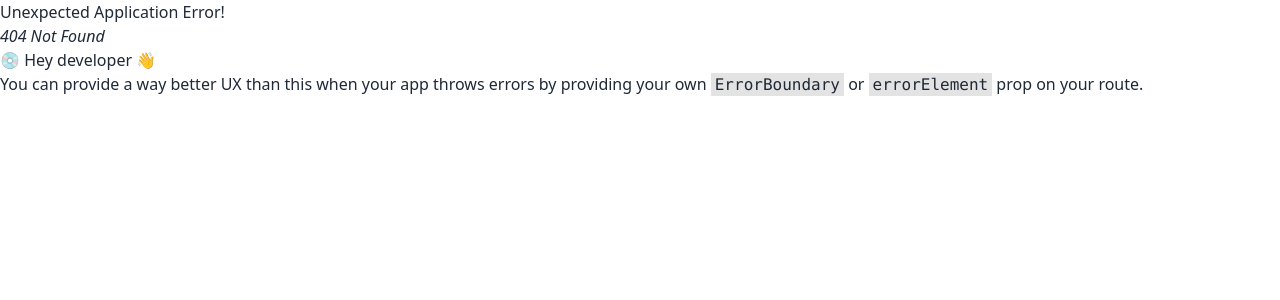
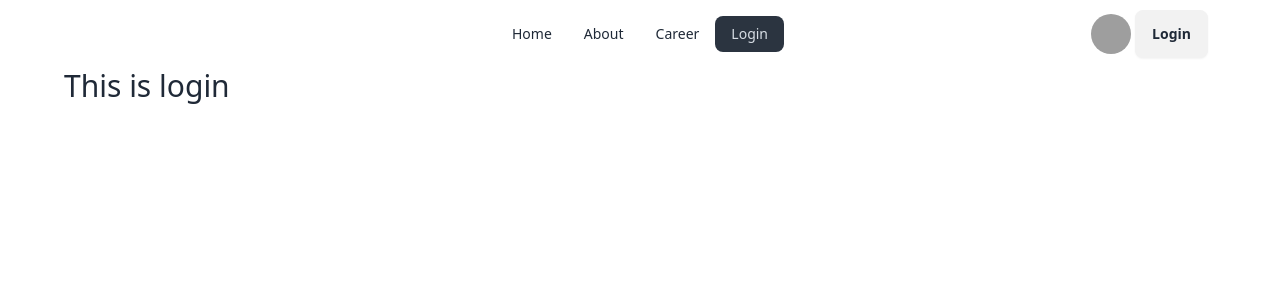
Before and after one commit to Hamed18/The-Daily-News, a React (Vite) app: page /login in a window 1280 px wide. Before the commit this address had no page. Shown: the top 300 px of the page. Built offline with nearby package versions, Linux system fonts and the light colour scheme; grey boxes are pictures that could not be loaded.

Commit message:
Clone existing contest and update remote origin (52_5-2)

```diff
--- /dev/null
+++ b/src/pages/Home/Login/Login.jsx
@@ -0,0 +1,12 @@
+import Navbar from "../../Shared/Navbar/Navbar";
+
+const Login = () => {
+	return (
+		<div>
+			<Navbar></Navbar>
+			<h2 className="text-3xl">This is login</h2>
+		</div>
+	);
+};
+
+export default Login;
--- a/src/pages/Shared/Navbar/Navbar.jsx
+++ b/src/pages/Shared/Navbar/Navbar.jsx
@@ -12,6 +12,9 @@
       </li>
       <li>
         <NavLink to="/career">Career</NavLink>
+      </li>
+      <li>
+        <NavLink to="/login">Login</NavLink>
       </li>
     </>
   );
@@ -60,10 +63,8 @@
             />
           </div>
         </div>
-        <Link>
-          <button>
-            <a className="btn">Login</a>
-          </button>
+        <Link to="/login">
+          <button className="btn">Login</button>
         </Link>
       </div>
     </div>
--- a/src/routes/Routes.jsx
+++ b/src/routes/Routes.jsx
@@ -1,6 +1,7 @@
 import { createBrowserRouter } from "react-router-dom";
 import Home from "../pages/Home/Home";
 import Root from "../layouts/Root";
+import Login from "../pages/Home/Login/Login";
 
 const routes = createBrowserRouter([
 	{
@@ -10,6 +11,10 @@
 		{
 			path: "/",
 			element: <Home></Home>
+		},
+		{
+			path: '/login',
+			element: <Login></Login>
 		}
 	  ]
 	},
```
